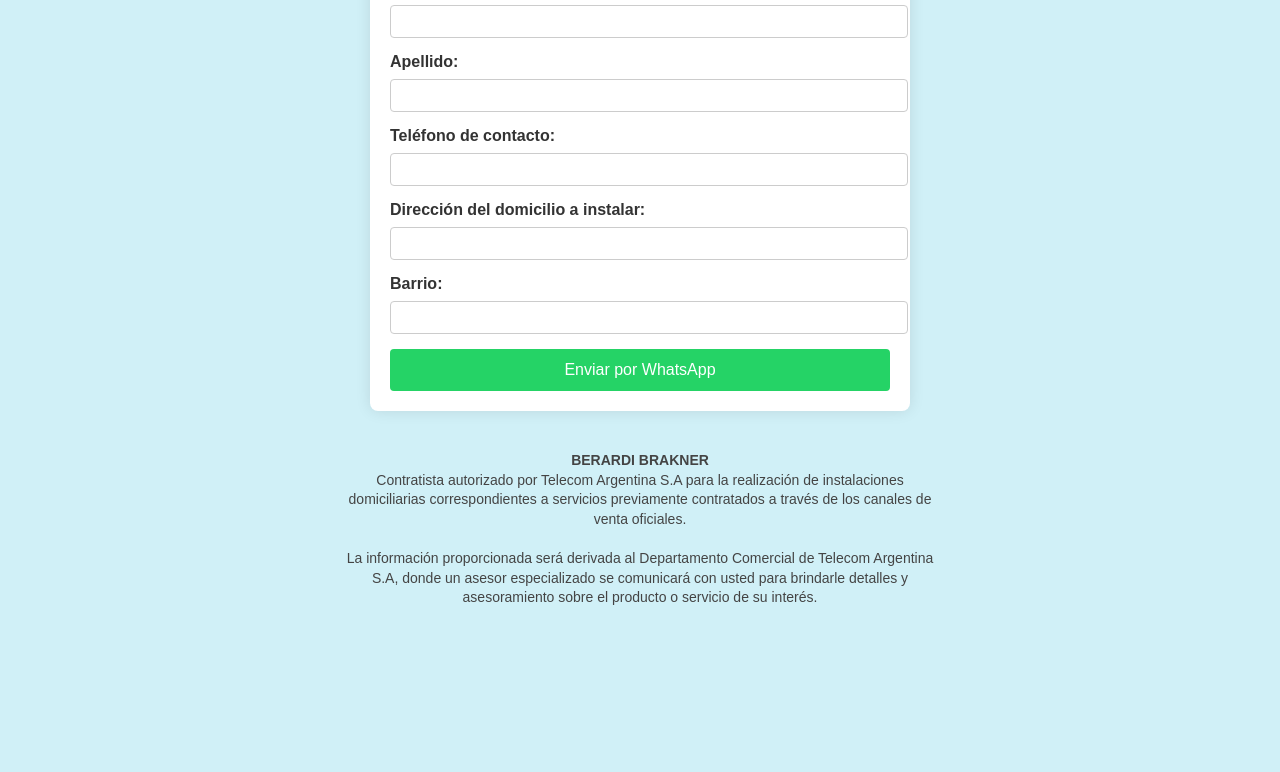
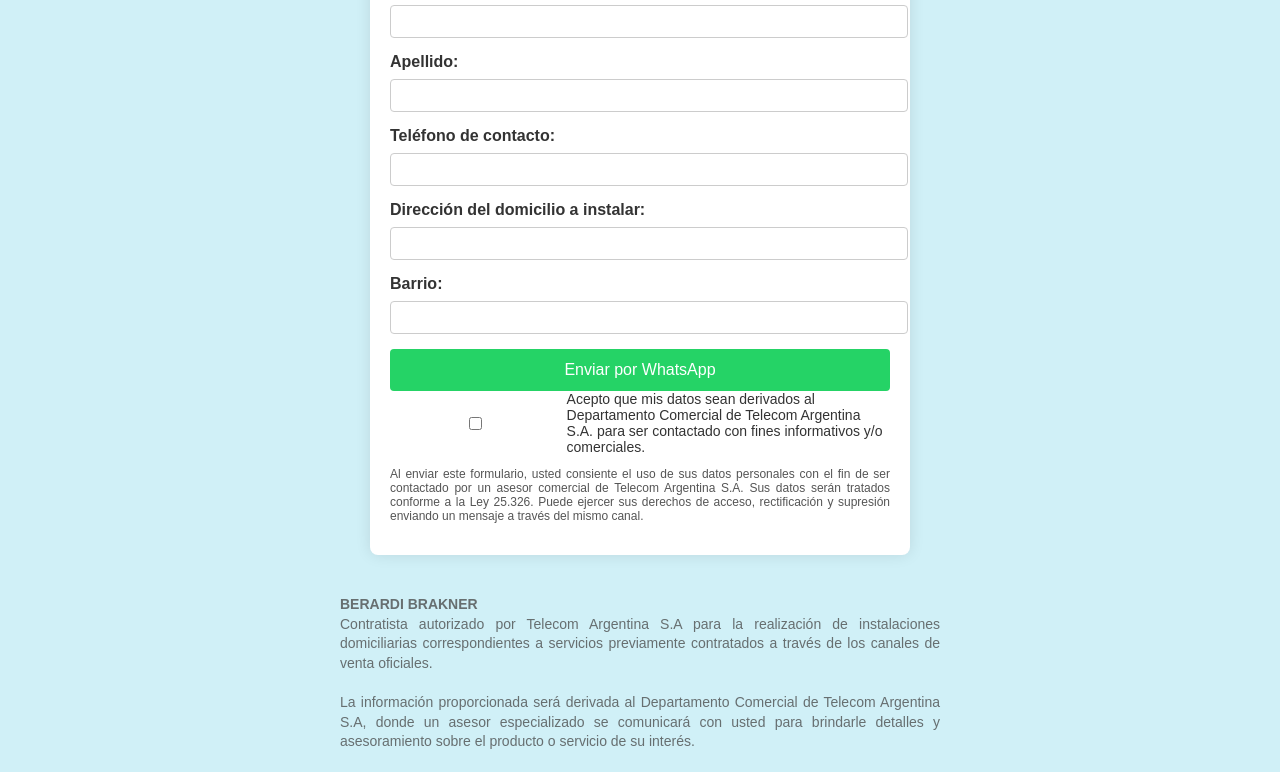
Before and after one commit to egarcia-ops/formulario-whatsapp, a plain HTML site: page index.html in a window 1280 px wide. Shown: the part 224-996 px from the top of the page. Before the commit the page ends 852 px from the top, so only its background shows below. Drawn offline with Linux system fonts and the light colour scheme.

Commit message:
Add files via upload

```diff
--- a/index.html
+++ b/index.html
@@ -73,8 +73,8 @@
       margin: 40px auto 20px auto;
       padding: 0 10px;
       font-size: 14px;
-      color: #444;
-      text-align: center;
+      color: #444444c0;
+      text-align: justify;
       line-height: 1.4;
     }
   </style>
@@ -104,6 +104,17 @@
     <input type="text" id="barrio" name="barrio" required />
 
     <button type="submit">Enviar por WhatsApp</button>
+
+     <!-- AVISO LEGAL Y CONSENTIMIENTO -->
+    <label style="display: flex; align-items: center; font-weight: normal; font-size: 14px; margin: 0; padding: 0;">
+  <input type="checkbox" required style="margin: 0 6px 0 0; vertical-align: middle;" />
+  Acepto que mis datos sean derivados al Departamento Comercial de Telecom Argentina S.A. para ser contactado con fines informativos y/o comerciales.
+</label>
+
+    <p style="font-size:12px; color:#555; text-align:justify;">
+  Al enviar este formulario, usted consiente el uso de sus datos personales con el fin de ser contactado por un asesor comercial de Telecom Argentina S.A.
+  Sus datos serán tratados conforme a la Ley 25.326. Puede ejercer sus derechos de acceso, rectificación y supresión enviando un mensaje a través del mismo canal.
+</p>
   </form>
 
  <div class="footer-text">
```
